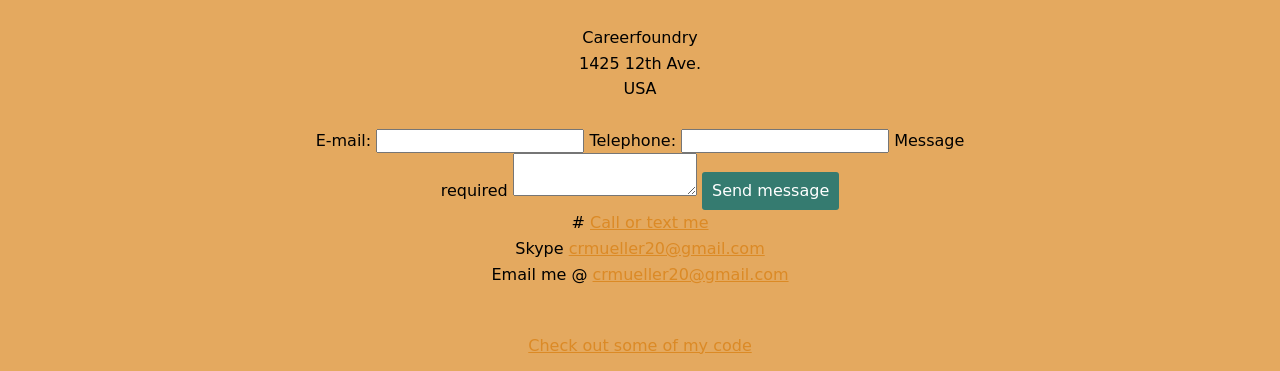
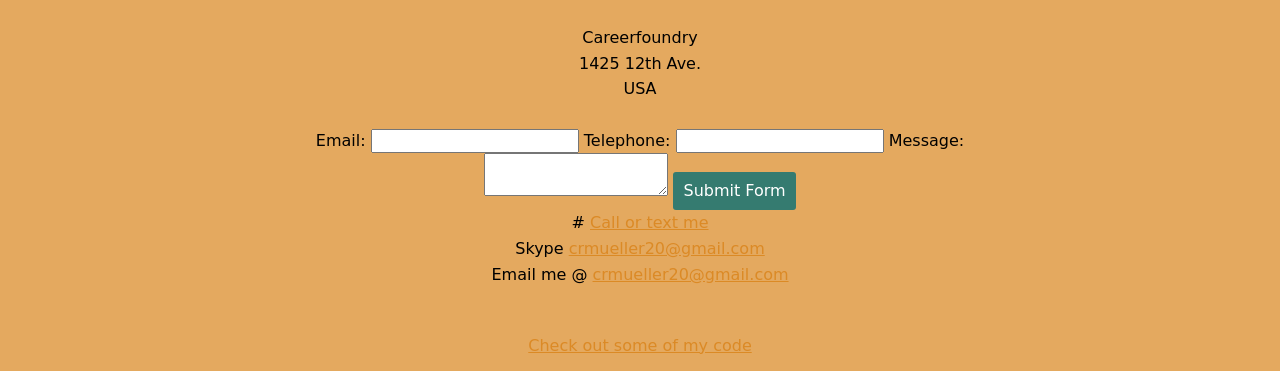
Before and after one commit to Crmueller1/Portfolio-website, a plain HTML site: page contact.html in a window 1280 px wide. Shown: the part 213-584 px from the top of the page. Drawn offline with nearby package versions, Linux system fonts and the light colour scheme; a web font is replaced by a local one.

Commit message:
Updated Contact Form
Adjust the code to pass validator.

```diff
--- a/contact.html
+++ b/contact.html
@@ -72,24 +72,19 @@
             USA<br />
             <br />
 
-            <form action="" method="post" id="contact-form">
-              <label class="standard-label" for="contact-email">E-mail: </label>
-              <input type="email" id="contact-email" required />
+            <form action="post" id="contact-form">
+              <label for="email-input" class="standard-label">Email: </label>
+              <input type="email" id="email-input" required>
 
-              <label class="standard-label" for="tel-input">Telephone:</label>
-              <input type="tel" id="tel-input" />
+              <label for="tel-input" class="standard-label">Telephone: </label>
+              <input type="tel" id="tel-input">
 
-              <label class="standard-label" for="submit-input" for="text"
-                >Message</label
-              >
-              <label for="text">required</label>
-              <textarea
-                id="text"
-                maxlength="240"
-                required="submit-input"
-              ></textarea>
-              <input type="submit" value="Send message" id="submit-input" />
-            </form>
+              <label for="text-input" class="standard-label">Message: </label>
+              <textarea id="text-input" maxlength="240" required ></textarea>
+
+              <!-- <input type="submit" value="Submit Form"> -->
+              <button>Submit Form</button>
+          </form>
 
             # <a href="tel:+1-920-639-2762">Call or text me</a>
             <br />
```
